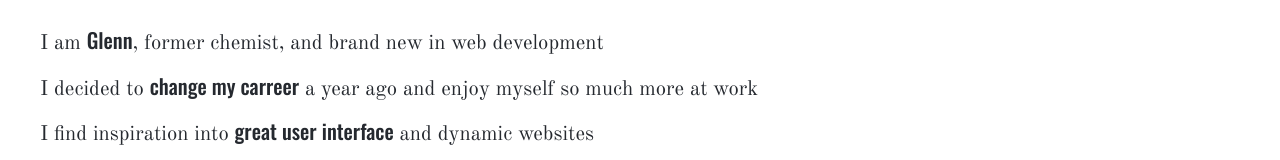
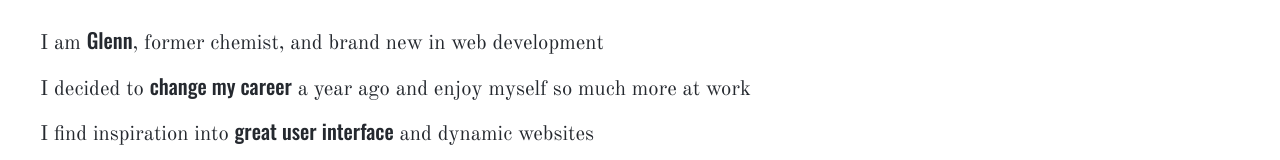
Before and after one commit to GlennCarroy/portfolio, a plain HTML site: page about.html in a window 1280 px wide. Shown: the part 256-416 px from the top of the page. Drawn offline with nearby package versions, Linux system fonts and the light colour scheme.

Commit message:
Update about.html

```diff
--- a/about.html
+++ b/about.html
@@ -29,7 +29,7 @@
 						<span class="borderLeft">I am <span class="highlight">Glenn</span>, former chemist, and brand new in web development</span>
 					</div>
 					<div id="rev-4" class="aboutBox">
-						<span>I decided to <span class="highlight">change my carreer</span>	 a year ago and enjoy myself so much more at work</span>
+						<span>I decided to <span class="highlight">change my career</span>	 a year ago and enjoy myself so much more at work</span>
 					</div>
 					<div id="rev-5" class="aboutBox">
 						<span>I find inspiration into <span class="highlight">great user interface</span> and dynamic websites</span>
```
